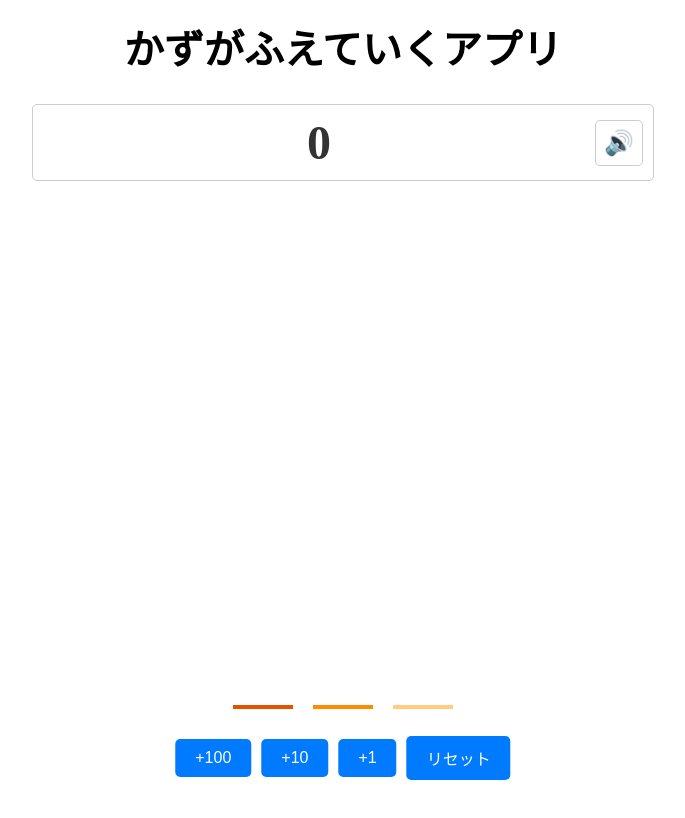
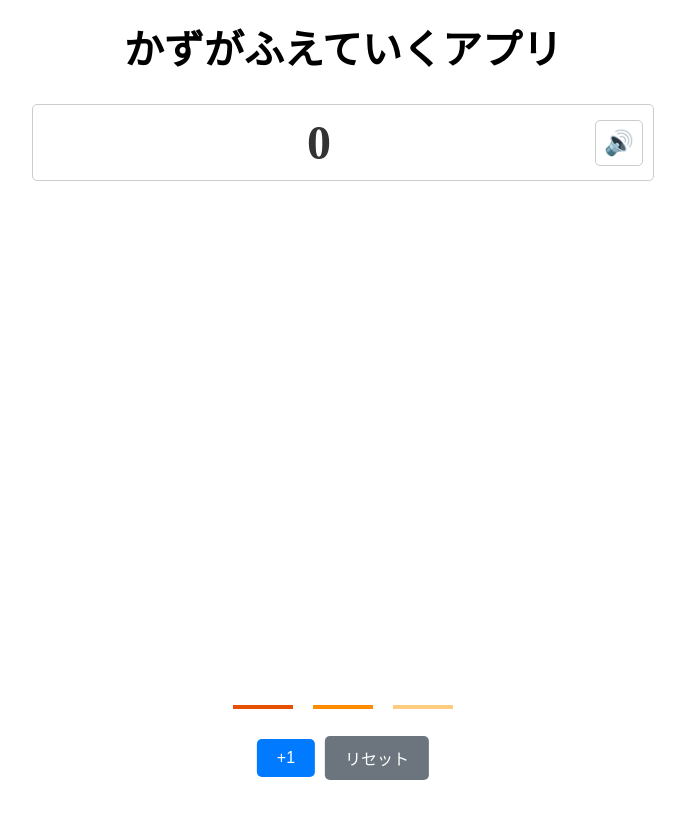
Before and after one commit to YUHI-YONEMARU/number-learning-app, a Next.js app: page / in a window 1280 px wide. Shown: the top 818 px of the page, without its empty margins (297-982 px from the left). Built offline with nearby package versions, Linux system fonts and the light colour scheme.

Commit message:
update design

```diff
--- a/components/Counter.tsx
+++ b/components/Counter.tsx
@@ -15,6 +15,7 @@
 
   return (
     <div className={styles.buttonContainer}>
+      {count >= 100 && (
         <button
           className={styles.button}
           onClick={() => onIncrement(100)}
@@ -23,6 +24,8 @@
         >
           +100
         </button>
+      )}
+      {count >= 10 && (
         <button
           className={styles.button}
           onClick={() => onIncrement(10)}
@@ -31,6 +34,7 @@
         >
           +10
         </button>
+      )}
       <button
         className={styles.button}
         onClick={() => onIncrement(1)}
@@ -40,7 +44,7 @@
         +1
       </button>
       <button
-        className={styles.button}
+        className={styles.resetButton}
         onClick={onReset}
         aria-label="リセット"
       >
--- a/styles/Counter.module.css
+++ b/styles/Counter.module.css
@@ -13,7 +13,7 @@
 .button {
   padding: 10px 20px;
   font-size: 16px;
-  background-color: #007bff;
+  background-color: #007bff; /* 青 */
   color: white;
   border: none;
   border-radius: 5px;
@@ -31,8 +31,24 @@
   opacity: 0.6; /* 薄く表示 */
 }
 
+.resetButton {
+  padding: 10px 20px;
+  font-size: 16px;
+  background-color: #6c757d; /* グレーっぽい色 */
+  color: white;
+  border: none;
+  border-radius: 5px;
+  cursor: pointer;
+  transition: background-color 0.3s;
+}
+
+.resetButton:hover {
+  background-color: #5a6268; /* ホバー時に少し濃いグレー */
+}
+
 @media (max-width: 480px) {
-  .button {
+  .button,
+  .resetButton {
     padding: 8px 16px;
     font-size: 14px;
   }
```
Lines whose indentation alone changed are shown as unchanged.
